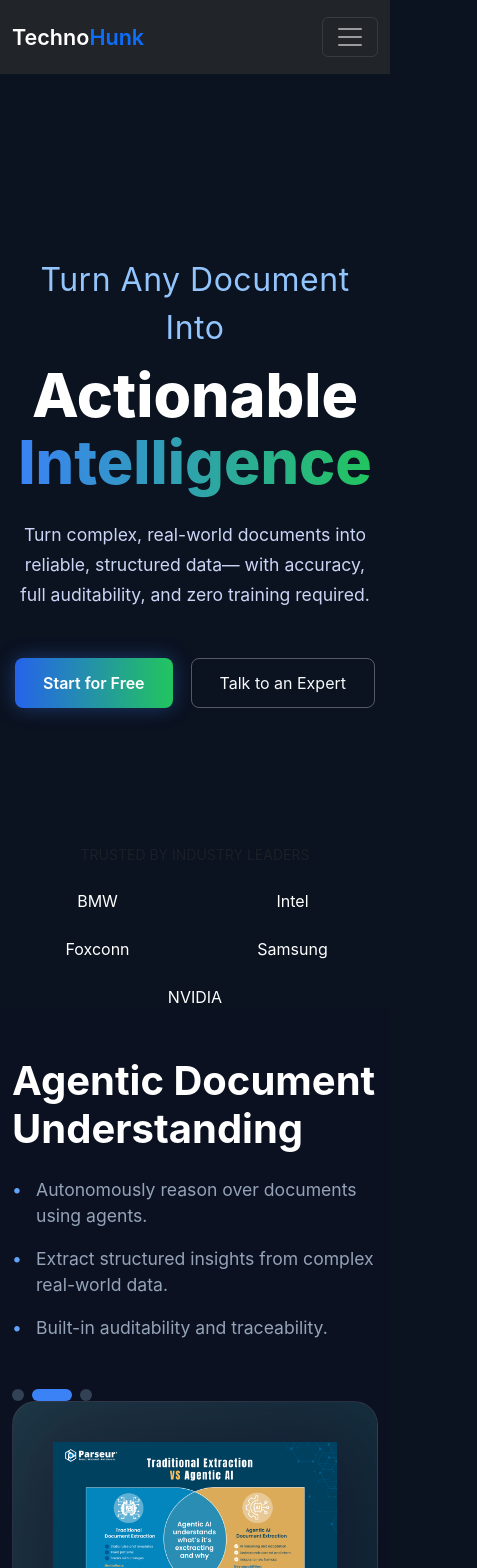
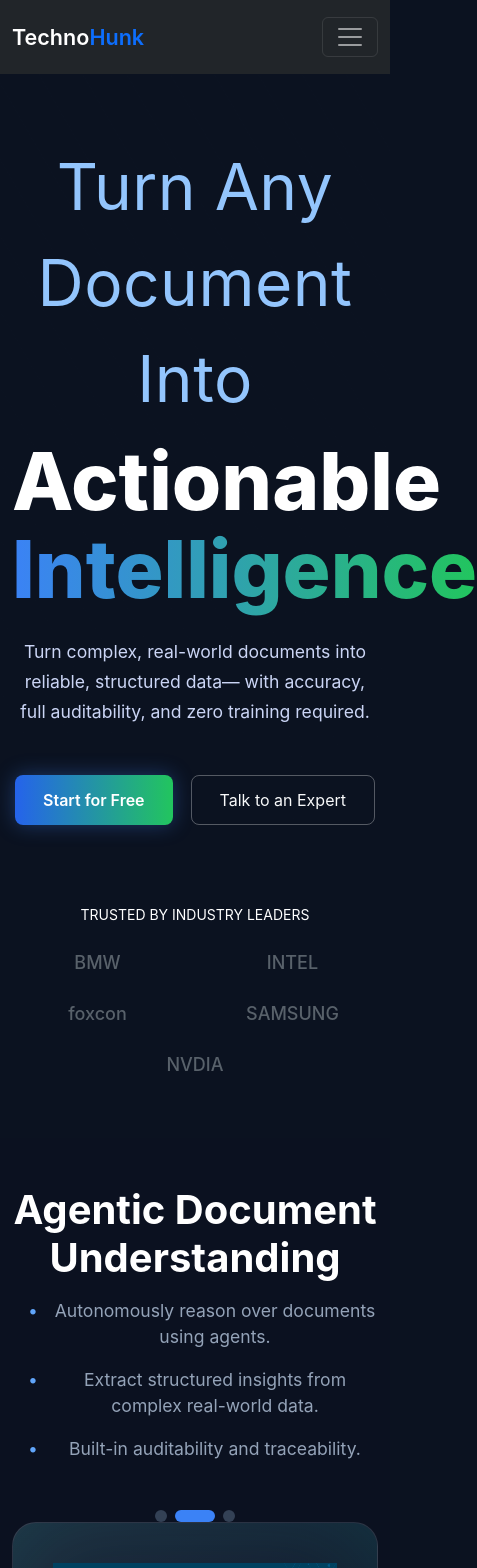
Before and after one commit to shivamrd/landing-ui, a React (Vite) app: page / in a window 390 px wide. Shown: the top 1568 px of the page, 477 px wide, since content can reach past the window. Built offline with nearby package versions, Linux system fonts and the light colour scheme.

Commit message:
Update Logos, custom css, auto-features

```diff
--- a/src/features/components/sections/AutoFeatures.jsx
+++ b/src/features/components/sections/AutoFeatures.jsx
@@ -1,3 +1,66 @@
+// import { useEffect, useState } from "react";
+// import { features } from "../data/features";
+
+// const AutoFeatures = () => {
+//   const [activeIndex, setActiveIndex] = useState(0);
+
+//   useEffect(() => {
+//     const interval = setInterval(() => {
+//       setActiveIndex((prev) => (prev + 1) % features.length);
+//     }, 4000);
+//     return () => clearInterval(interval);
+//   }, []);
+
+//   const activeFeature = features[activeIndex];
+
+//   return (
+//     <section className="auto-feature-section py-5">
+
+//       <div className="container">
+//         <div className="row align-items-center">
+
+//           {/* LEFT CONTENT */}
+//           <div className="col-md-5 text-white">
+//             <h2 className="feature-main-title mb-4">{activeFeature.title}</h2>
+//             <ul className="feature-description-list">
+//               {activeFeature.description.map((desc, i) => (
+//                 <li key={i} className="mb-3">{desc}</li>
+//               ))}
+//             </ul>
+
+//             {/* PROGRESS INDICATORS (The dots) */}
+//             <div className="d-flex gap-2 mt-5">
+//               {features.map((_, index) => (
+//                 <span
+//                   key={index}
+//                   onClick={() => setActiveIndex(index)}
+//                   className={`dot ${index === activeIndex ? "active" : ""}`}
+//                 />
+//               ))}
+//             </div>
+//           </div>
+
+//           {/* RIGHT IMAGE PREVIEW */}
+//           <div className="col-md-7">
+//             <div className="image-container-gradient">
+//               <img
+//                 key={activeFeature.image} // Key helps trigger animation on change
+//                 src={activeFeature.image}
+//                 alt={activeFeature.title}
+//                 className="img-fluid main-feature-img fade-in"
+//               />
+//             </div>
+//           </div>
+
+//         </div>
+//       </div>
+//     </section>
+//   );
+// };
+
+// export default AutoFeatures;
+
+
 import { useEffect, useState } from "react";
 import { features } from "../data/features";
 
@@ -14,21 +77,31 @@
   const activeFeature = features[activeIndex];
 
   return (
-    <section className="auto-feature-section py-5">
+    <section className="auto-feature-section py-5 ">
       <div className="container">
         <div className="row align-items-center">
 
           {/* LEFT CONTENT */}
-          <div className="col-md-5 text-white">
-            <h2 className="feature-main-title mb-4">{activeFeature.title}</h2>
-            <ul className="feature-description-list">
+          <div className="col-md-5 text-white text-center text-md-start">
+            {/* Main Heading */}
+            <h1 className="feature-main-title mb-3">
+              {activeFeature.title}
+            </h1>
+
+            {/* Subtext / Description */}
+            {/* <p className="feature-subtitle mb-4">
+              {activeFeature.subtitle || "Transforming unstructured data like documents and images into insights to drive efficiency and innovation."}
+            </p> */}
+
+            {/* Feature list */}
+            <ul className="feature-description-list ps-3">
               {activeFeature.description.map((desc, i) => (
                 <li key={i} className="mb-3">{desc}</li>
               ))}
             </ul>
 
             {/* PROGRESS INDICATORS (The dots) */}
-            <div className="d-flex gap-2 mt-5">
+            <div className="d-flex gap-2 mt-5 justify-content-center justify-content-md-start">
               {features.map((_, index) => (
                 <span
                   key={index}
@@ -40,10 +113,10 @@
           </div>
 
           {/* RIGHT IMAGE PREVIEW */}
-          <div className="col-md-7">
+          <div className="col-md-7 text-center">
             <div className="image-container-gradient">
               <img
-                key={activeFeature.image} // Key helps trigger animation on change
+                key={activeFeature.image}
                 src={activeFeature.image}
                 alt={activeFeature.title}
                 className="img-fluid main-feature-img fade-in"
--- a/src/features/components/sections/Logos.jsx
+++ b/src/features/components/sections/Logos.jsx
@@ -2,25 +2,25 @@
   return (
     <section className=" text-white logos-section">
       <div className="container text-center">
-        <p className="text-uppercase text-muted small mb-4" >
+        <p className="text-uppercase  small mb-4" >
           Trusted by industry leaders
         </p>
 
         <div className="row justify-content-center align-items-center g-4">
           <div className="col-6 col-md-2">
-            <span className="logo-text">BMW</span>
+            <div className="logo-item">BMW</div>
           </div>
           <div className="col-6 col-md-2">
-            <span className="logo-text">Intel</span>
+            <div className="logo-item">INTEL</div>
           </div>
           <div className="col-6 col-md-2">
-            <span className="logo-text">Foxconn</span>
+            <div className="logo-item">foxcon</div>
           </div>
           <div className="col-6 col-md-2">
-            <span className="logo-text">Samsung</span>
+           <div className="logo-item">SAMSUNG</div>
           </div>
           <div className="col-6 col-md-2">
-            <span className="logo-text">NVIDIA</span>
+           <div className="logo-item">NVDIA</div>
           </div>
         </div>
       </div>
--- a/src/features/styles/custom.css
+++ b/src/features/styles/custom.css
@@ -25,7 +25,7 @@
 
 /* TOP LINE */
 .hero-topline {
-  font-size: 2rem;
+  font-size: 4rem;
   color: #93c5fd;
   letter-spacing: 0.5px;
   margin-bottom: 10px;
@@ -33,7 +33,7 @@
 
 /* TITLE */
 .hero-title {
-  font-size: 3.8rem;
+  font-size: 5rem;
   font-weight: 800;
   line-height: 1.1;
 }
@@ -124,6 +124,9 @@
   /* Muted gray-blue */
 }
 
+
+
+
 /* Custom Bullet Point */
 .feature-description-list li::before {
   content: "•";
@@ -180,6 +183,32 @@
 
 
 /* Footer.css */
+
+
+.logos-section {
+  padding: 60px 0;
+ ;
+}
+
+.logos-container {
+  display: flex;
+  justify-content: center;
+  align-items: center;
+  flex-wrap: wrap;
+  gap: 40px;
+}
+
+.logo-item {
+  font-size: 18px;
+  font-weight: 500;
+  color: #6c757d;
+  opacity: 0.8;
+  transition: opacity 0.3s ease;
+}
+
+.logo-item:hover {
+  opacity: 1;
+}
 
 /* Logo and tagline */
 .footer-logo {
```
